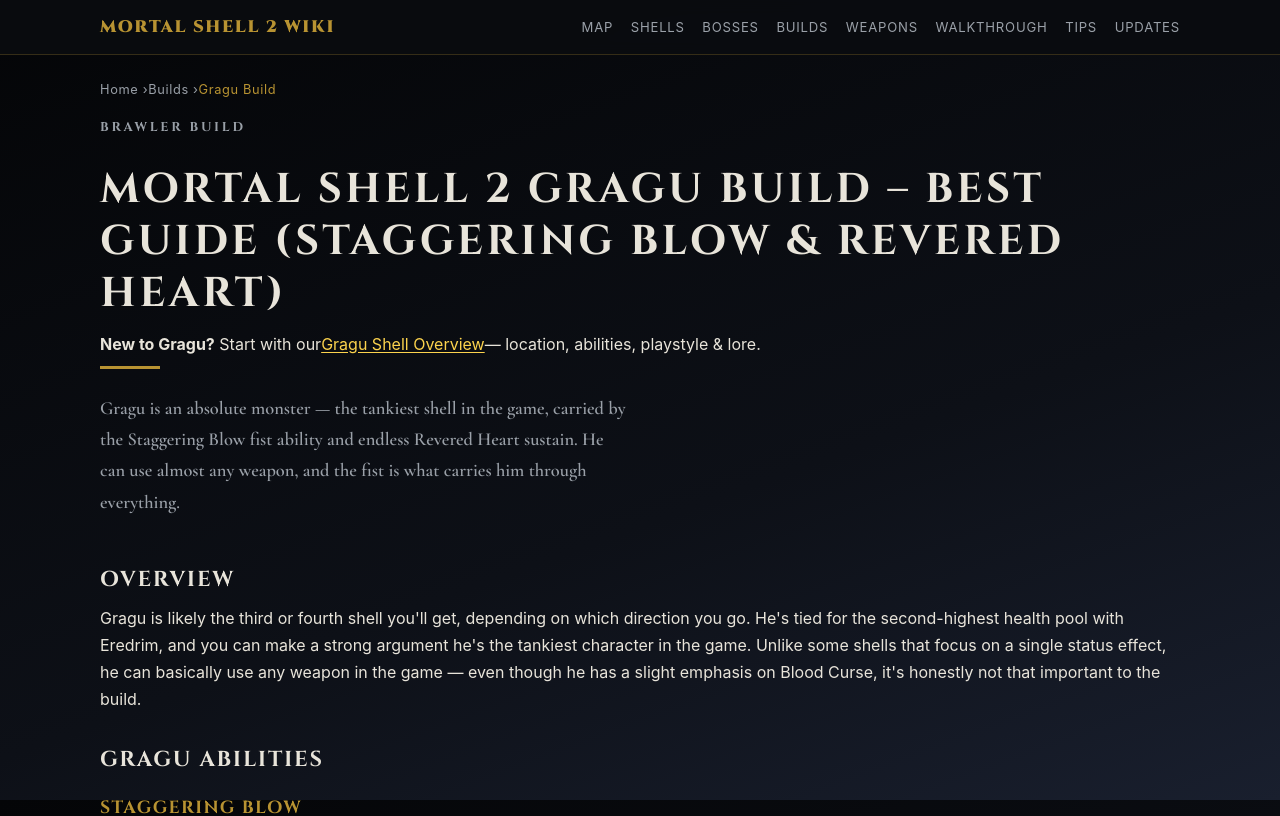
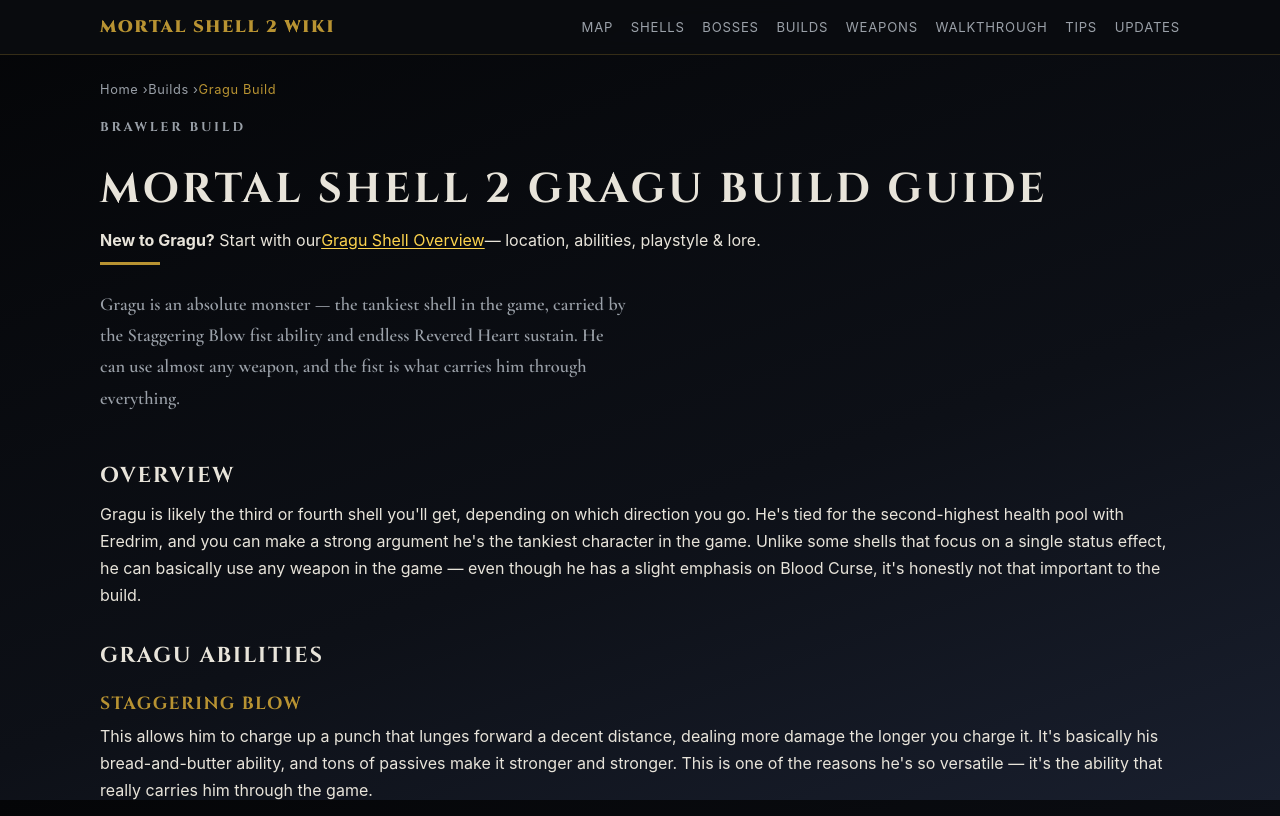
Before and after one commit to nicklos17/mortal-shell-2, a Next.js app: page /builds/gragu in a window 1280 px wide. Shown: the top 816 px of the page. Built offline with nearby package versions, Linux system fonts and the light colour scheme; no server answers.

Commit message:
fix:修改标题

```diff
--- a/app/builds/gragu/page.tsx
+++ b/app/builds/gragu/page.tsx
@@ -4,7 +4,7 @@
 import AdBanner from "@/components/AdBanner";
 import { pageURL, OG_IMAGE, OG_IMAGE_W, OG_IMAGE_H } from "@/lib/site-config";
 
-const TITLE = "Mortal Shell 2 Gragu Build – Best Guide (Staggering Blow & Revered Heart)";
+const TITLE = "Mortal Shell 2 Gragu Build Gudie";
 const PAGE_PATH = "/builds/gragu";
 const DESCRIPTION =
   "Best Mortal Shell 2 Gragu build: Staggering Blow carry, Revered Heart sustain, Veteran's Battle Axe + burn, and the best melee Tarstones with final tips.";
@@ -51,7 +51,7 @@
 const articleJsonLd = {
   "@context": "https://schema.org",
   "@type": "Article",
-  headline: "Mortal Shell 2 Gragu Build – Best Guide (Staggering Blow & Revered Heart)",
+  headline: "Mortal Shell 2 Gragu Build – Best Guide",
   description: DESCRIPTION,
   mainEntityOfPage: {
     "@type": "WebPage",
@@ -230,8 +230,7 @@
 
         <span className="eyebrow">Brawler Build</span>
         <h1>
-          Mortal Shell 2 Gragu Build – Best Guide (Staggering Blow &amp;
-          Revered Heart)
+          Mortal Shell 2 Gragu Build Guide
         </h1>
 
         <p className="intro-link">
```
